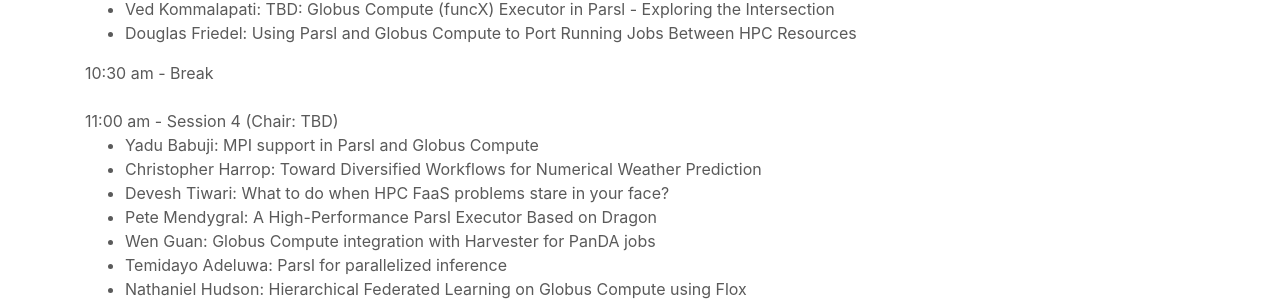
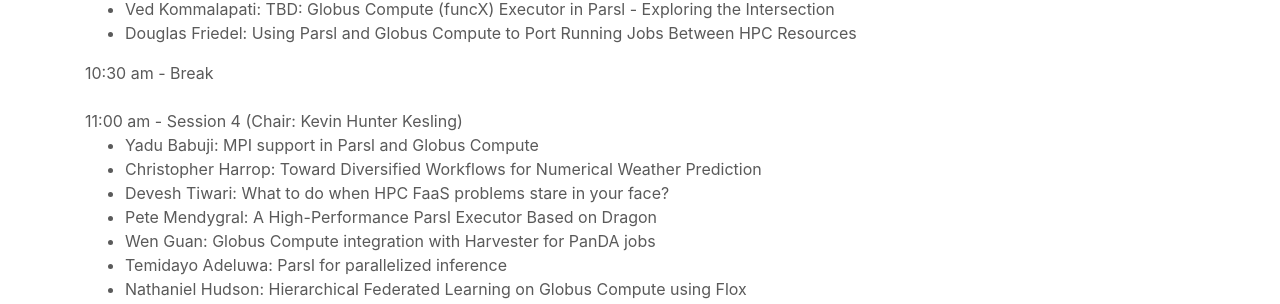
Before and after one commit to Parsl/parsl.github.io, a Jekyll site: the page built from parslfest/parslfest2023.html, in a window 1280 px wide and 900 px high, scrolled down 2160 px. Shown: the part 149-453 px from the top of the window. Built offline with Jekyll 4.4.1, drawn with Linux system fonts in a browser that asks for light colours.

Commit message:
Add Kevin as a session chair

```diff
--- a/parslfest/parslfest2023.html
+++ b/parslfest/parslfest2023.html
@@ -116,7 +116,7 @@
 
       10:30 am - Break  <br /><br />
 
-      11:00 am - Session 4 (Chair: TBD)
+      11:00 am - Session 4 (Chair: Kevin Hunter Kesling)
       	<ul>
 		<li>Yadu Babuji: MPI support in Parsl and Globus Compute</li>
 		<li>Christopher Harrop: Toward Diversified Workflows for Numerical Weather Prediction</li>
```
